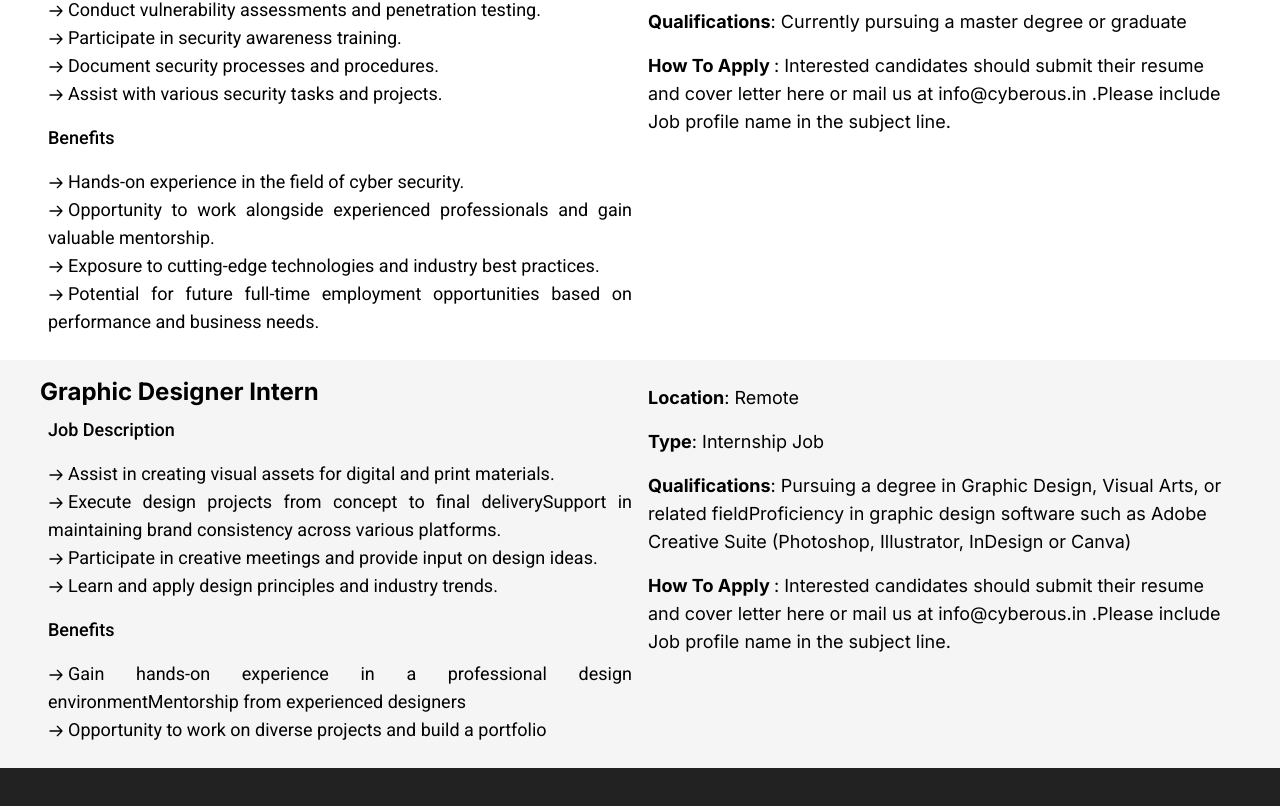
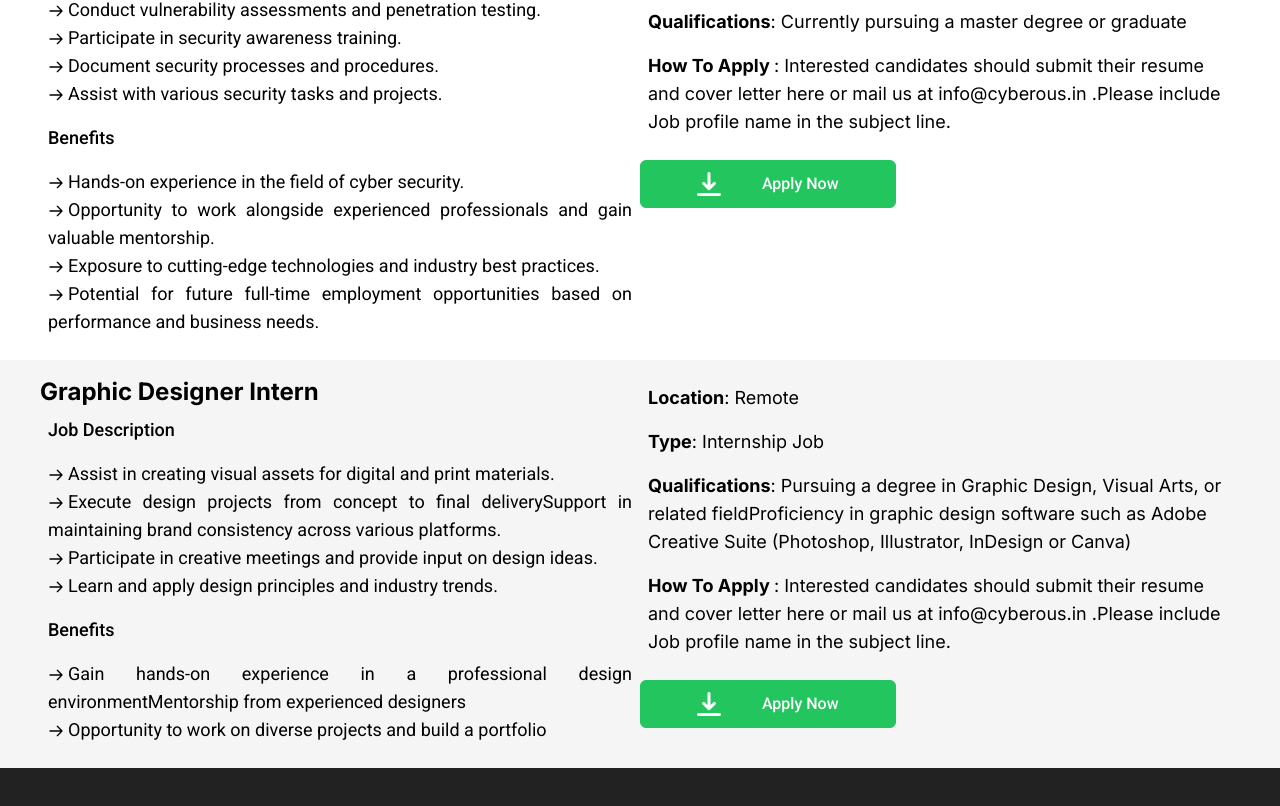
Before and after one commit to sankalp-codes244/cyberousWebsite, a React (Vite) app: page /career in a window 1280 px wide. Shown: the part 1028-1834 px from the top of the page. Built offline with nearby package versions, Linux system fonts and the light colour scheme; a web font is replaced by a local one.

Commit message:
apply now button added

```diff
--- a/src/components/ProfileCard.jsx
+++ b/src/components/ProfileCard.jsx
@@ -1,5 +1,7 @@
 import React from 'react'
 import SideArrow from '../assets/Svgs/SideArrow'
+import { Images } from '../assets'
+import { Link } from 'react-router-dom'
 
 const ProfileCard = ({ id, name, desc, location, type, qualifications, benefits, howtoapply }) => {
     return (
@@ -39,6 +41,12 @@ const ProfileCard = ({ id, name, desc, location, type, qualifications, benefits,
                     <h1 className='p-2 font-__Inter_aaf875 text-base md:text-lg'>
                      <span className='font-bold'> How To Apply </span>: {howtoapply}
                     </h1>
+                    <Link to={'https://forms.gle/a7CSyRWemLuh1xBv6'} className='flex justify-center lg:justify-start' >
+                    <button className='w-3/4 h-12 lg:w-64 flex justify-evenly px-12 lg:px-4 my-4 items-center hover:bg-green-700 border border-solid border-green-500 bg-green-500  rounded-md text-white'>
+                    <img src={Images.download} className=' w-6 invert' />
+                    <p className='font-medium'>Apply Now</p>
+                  </button>
+                    </Link>
                 </div>
             </div>
         </div>
```
